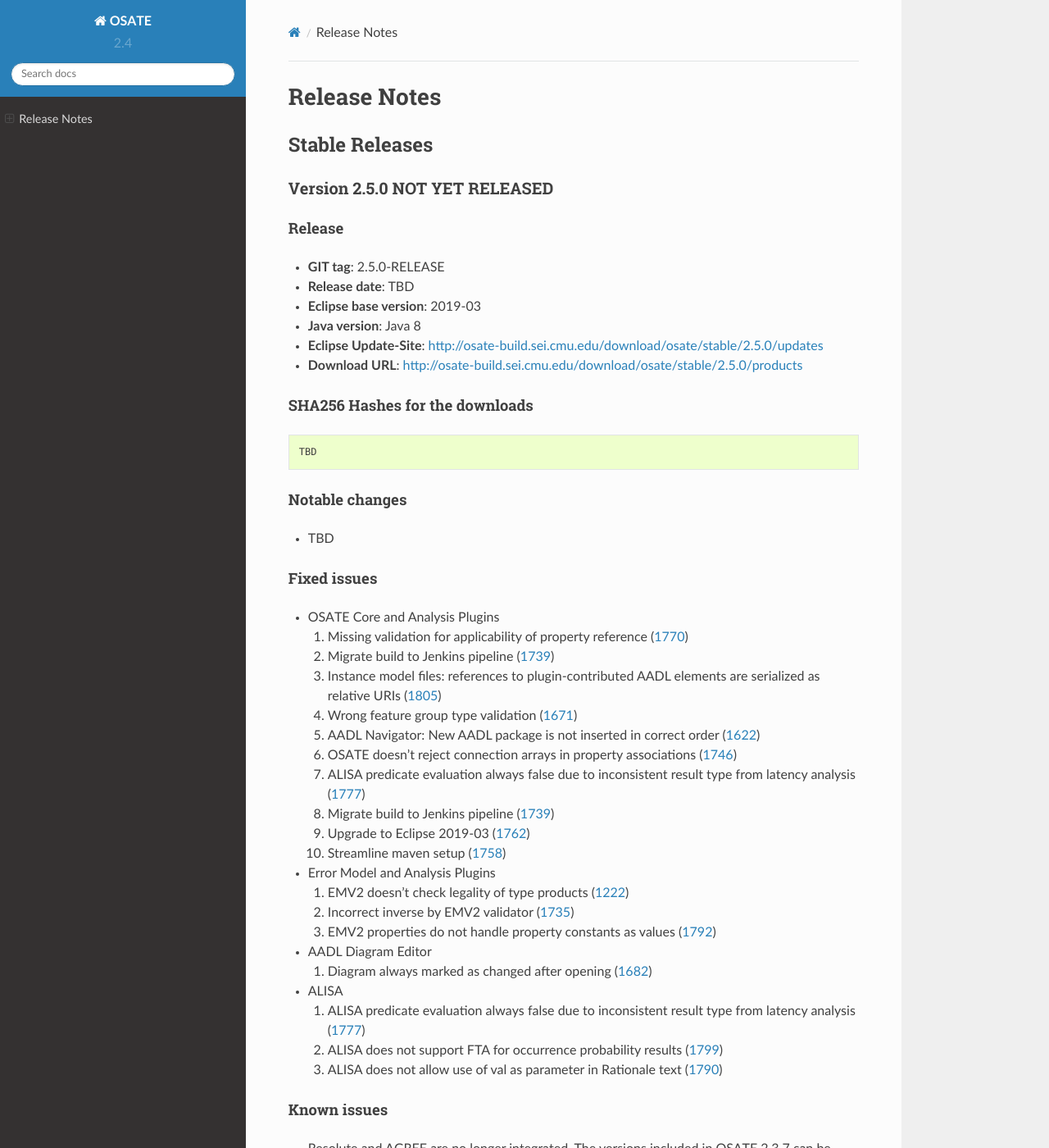
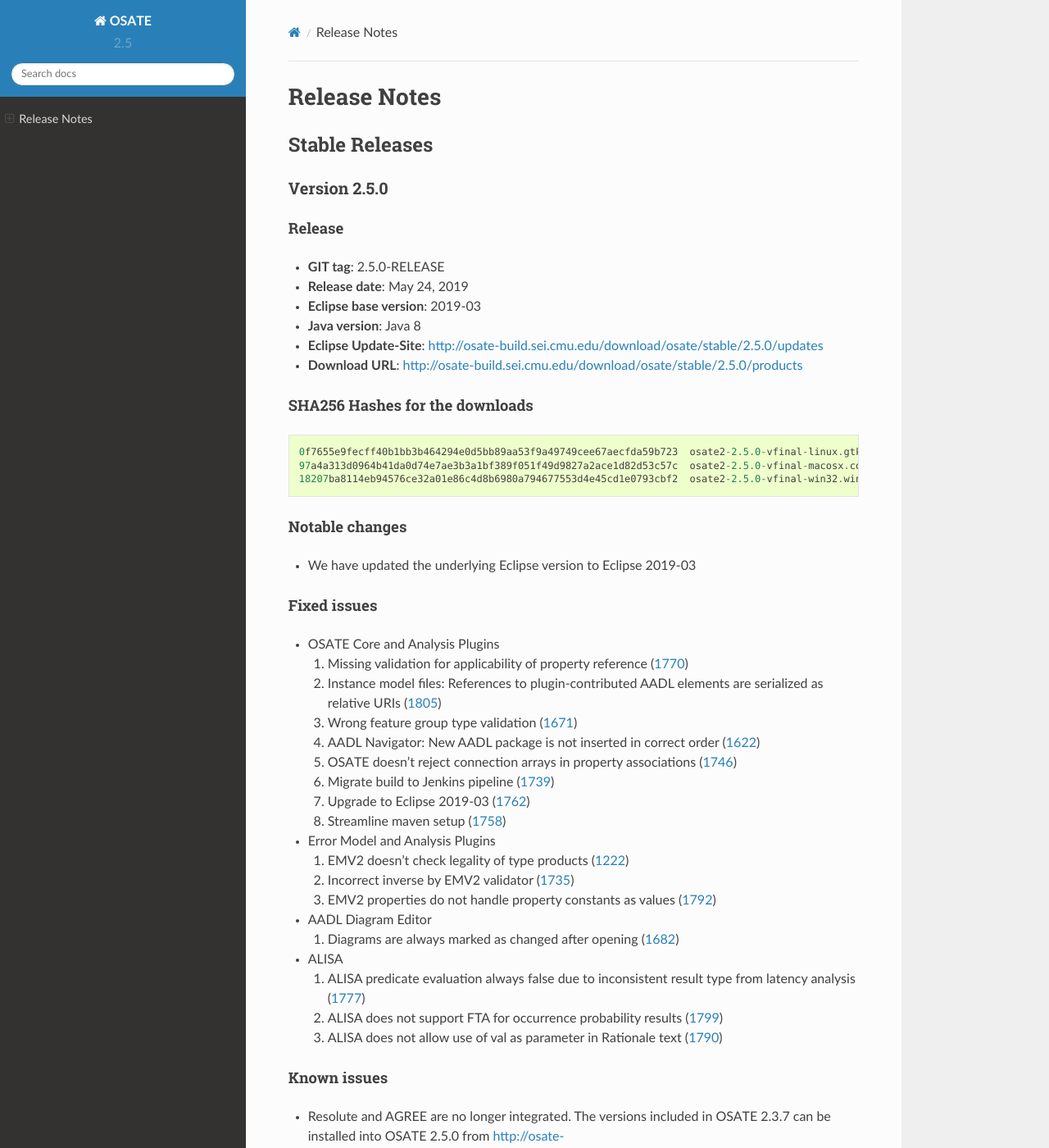
Before and after one commit to osate/website, a Sphinx documentation site: the page built from source/osate-releases.md, in a window 1280 px wide and 1400 px high. Shown: the whole window at 82% size. Built offline with Sphinx 7.4.7 and the Read the Docs theme 2.0.0, drawn with Linux system fonts in a browser that asks for light colours.

Commit message:
Release 2.5.0

````diff
--- a/source/conf.py
+++ b/source/conf.py
@@ -65,9 +65,9 @@
 # built documents.
 #
 # The short X.Y version.
-version = u'2.4'
+version = u'2.5'
 # The full version, including alpha/beta/rc tags.
-release = u'2.4.1'
+release = u'2.5.0'
 
 # The language for content autogenerated by Sphinx. Refer to documentation
 # for a list of supported languages.
--- a/source/osate-releases.md
+++ b/source/osate-releases.md
@@ -2,12 +2,12 @@
 
 ## Stable Releases
 
-### Version 2.5.0 NOT YET RELEASED
+### Version 2.5.0
 
 #### Release
 
   - **GIT tag**: 2.5.0-RELEASE
-  - **Release date**: TBD
+  - **Release date**: May 24, 2019
   - **Eclipse base version**: 2019-03
   - **Java version**: Java 8
   - **Eclipse Update-Site**: <http://osate-build.sei.cmu.edu/download/osate/stable/2.5.0/updates>
@@ -15,23 +15,23 @@
 
 #### SHA256 Hashes for the downloads
 ```
-TBD
+0f7655e9fecff40b1bb3b464294e0d5bb89aa53f9a49749cee67aecfda59b723  osate2-2.5.0-vfinal-linux.gtk.x86_64.tar.gz
+97a4a313d0964b41da0d74e7ae3b3a1bf389f051f49d9827a2ace1d82d53c57c  osate2-2.5.0-vfinal-macosx.cocoa.x86_64.tar.gz
+18207ba8114eb94576ce32a01e86c4d8b6980a794677553d4e45cd1e0793cbf2  osate2-2.5.0-vfinal-win32.win32.x86_64.zip
 ```
 
 #### Notable changes
 
- * TBD
+ * We have updated the underlying Eclipse version to Eclipse 2019-03
 
 #### Fixed issues
 
  * OSATE Core and Analysis Plugins
     1. Missing validation for applicability of property reference ([1770](https://github.com/osate/osate2/issues/1770))
-    1. Migrate build to Jenkins pipeline ([1739](https://github.com/osate/osate2/issues/1739))
-    1. Instance model files: references to plugin-contributed AADL elements are serialized as relative URIs ([1805](https://github.com/osate/osate2/issues/1805))
+    1. Instance model files: References to plugin-contributed AADL elements are serialized as relative URIs ([1805](https://github.com/osate/osate2/issues/1805))
     1. Wrong feature group type validation ([1671](https://github.com/osate/osate2/issues/1671))
     1. AADL Navigator: New AADL package is not inserted in correct order ([1622](https://github.com/osate/osate2/issues/1622))
     1. OSATE doesn't reject connection arrays in property associations ([1746](https://github.com/osate/osate2/issues/1746))
-    1. ALISA predicate evaluation always false due to inconsistent result type from latency analysis  ([1777](https://github.com/osate/osate2/issues/1777))
     1. Migrate build to Jenkins pipeline ([1739](https://github.com/osate/osate2/issues/1739))
     1. Upgrade to Eclipse 2019-03 ([1762](https://github.com/osate/osate2/issues/1762))
     1. Streamline maven setup ([1758](https://github.com/osate/osate2/issues/1758))
@@ -40,7 +40,7 @@
     1. Incorrect inverse by EMV2 validator ([1735](https://github.com/osate/osate2/issues/1735))
     1. EMV2 properties do not handle property constants as values ([1792](https://github.com/osate/osate2/issues/1792))
  * AADL Diagram Editor
-    1. Diagram always marked as changed after opening ([1682](https://github.com/osate/osate2/issues/1682))
+    1. Diagrams are always marked as changed after opening ([1682](https://github.com/osate/osate2/issues/1682))
  * ALISA
     1. ALISA predicate evaluation always false due to inconsistent result type from latency analysis  ([1777](https://github.com/osate/osate2/issues/1777))
     1. ALISA does not support FTA for occurrence probability results ([1799](https://github.com/osate/osate2/issues/1799))
````
